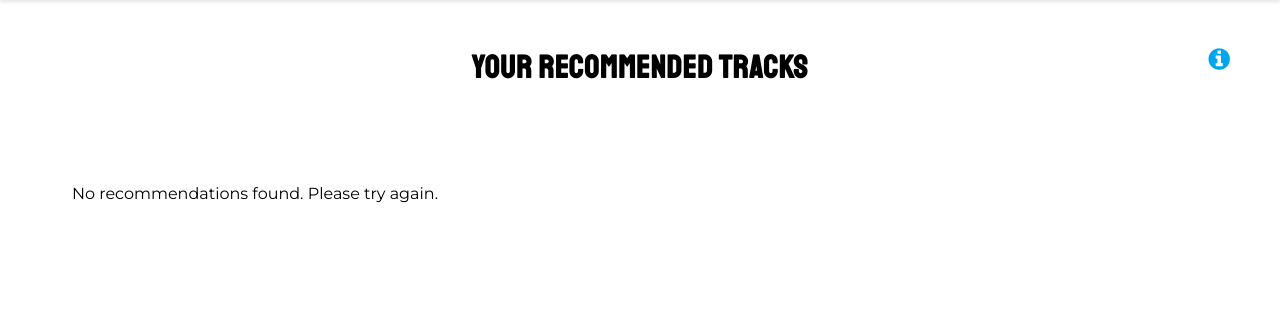
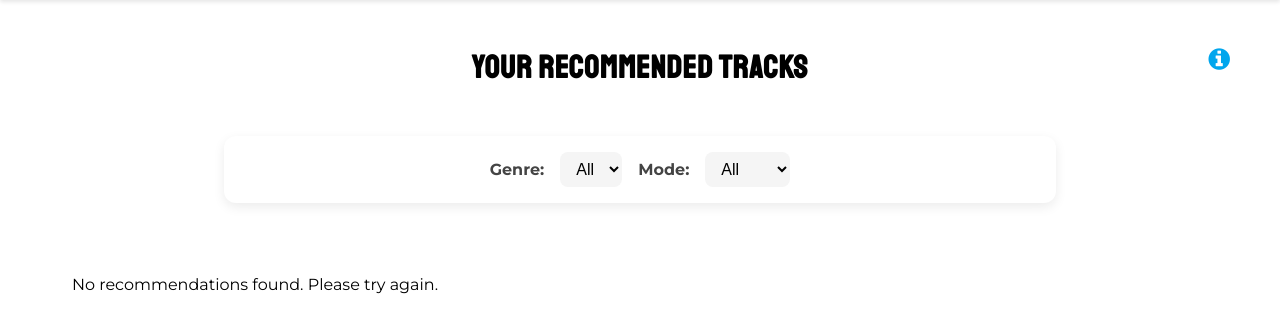
Before and after one commit to joelytin/TuneTopia, a Flask app: template templates/result.html in a window 1280 px wide. Shown: the part 80-413 px from the top of the page. Run offline with Flask 3, Linux system fonts and the light colour scheme; the template is opened without the code that fills it, so the values that code supplies are empty; parts of the project's set-up code (start-up, migrations or seed data) failed here and were passed over.

Commit message:
Implement genre and mode filtering function

```diff
--- a/static/css/result-styles.css
+++ b/static/css/result-styles.css
@@ -200,3 +200,53 @@ section {
 .info-box li {
    margin-bottom: 6px;
 }
+
+/* Filter Container */
+.filters {
+   display: flex;
+   justify-content: center;
+   align-items: center;
+   gap: 1rem;
+   margin-bottom: 1.5rem;
+   background: #ffffff;
+   padding: 1rem;
+   border-radius: 12px;
+   box-shadow: 0 4px 12px rgba(0, 0, 0, 0.08);
+   width: 100%;
+   max-width: 800px;
+}
+
+/* Filter Label */
+.filters label {
+   font-size: 1rem;
+   font-weight: bold;
+   font-family: 'Montserrat', sans-serif;
+   color: #444;
+}
+
+/* Filter Dropdown */
+.filters select {
+   background: #f5f5f5;
+   border: none;
+   padding: 8px 12px;
+   font-size: 1rem;
+   border-radius: 8px;
+   cursor: pointer;
+   transition: background 0.3s ease-in-out, box-shadow 0.3s ease-in-out;
+   outline: none;
+}
+
+/* Hover & Focus Effects */
+.filters select:hover,
+.filters select:focus {
+   background: #e0e0e0;
+   box-shadow: 0 4px 10px rgba(0, 0, 0, 0.1);
+}
+
+/* Responsive Filter Layout (Stack on small screens) */
+@media (max-width: 600px) {
+   .filters {
+      flex-direction: column;
+      align-items: stretch;
+   }
+}
--- a/templates/result.html
+++ b/templates/result.html
@@ -6,6 +6,24 @@
 
 <section>
     <h2 class="title">Your Recommended Tracks</h2>
+
+    <!-- Filters Section -->
+    <div class="filters">
+        <label for="genre-filter">Genre:</label>
+        <select id="genre-filter" onchange="filterTracks()">
+            <option value="all">All</option>
+            {% for genre in recommendations | map(attribute='track_genre') | unique %}
+            <option value="{{ genre }}">{{ genre }}</option>
+            {% endfor %}
+        </select>
+
+        <label for="mode-filter">Mode:</label>
+        <select id="mode-filter" onchange="filterTracks()">
+            <option value="all">All</option>
+            <option value="Major">Major</option>
+            <option value="Minor">Minor</option>
+        </select>
+    </div>
 
     <!-- Info Icon -->
     <div class="info-icon" onclick="toggleInfo()">
@@ -28,7 +46,8 @@
         {% if recommendations %}
         <div class="track-cards">
             {% for song in recommendations %}
-            <div class="track-card">
+            <div class="track-card" data-genre="{{ song['track_genre'] }}"
+                data-mode="{% if song['mode'] == 1 %}Major{% else %}Minor{% endif %}">
                 <div class="track-card-header">
                     <strong>{{ song['track_name'] }}</strong> - {{ (song['artists']).replace(';', ', ') }}
                 </div>
@@ -80,6 +99,29 @@
         var infoBox = document.getElementById("infoBox");
         infoBox.classList.toggle("active");
     }
+
+    function filterTracks() {
+        let genreFilter = document.getElementById("genre-filter").value;
+        let modeFilter = document.getElementById("mode-filter").value;
+
+        // Get all track cards
+        let trackCards = document.querySelectorAll(".track-card");
+
+        trackCards.forEach(card => {
+            let genre = card.getAttribute("data-genre");
+            let mode = card.getAttribute("data-mode");
+
+            let genreMatch = (genreFilter === "all" || genre === genreFilter);
+            let modeMatch = (modeFilter === "all" || mode === modeFilter);
+
+            // Show or hide based on filter match
+            if (genreMatch && modeMatch) {
+                card.style.display = "block";
+            } else {
+                card.style.display = "none";
+            }
+    });
+}
 </script>
 
 {% endblock %}
```
